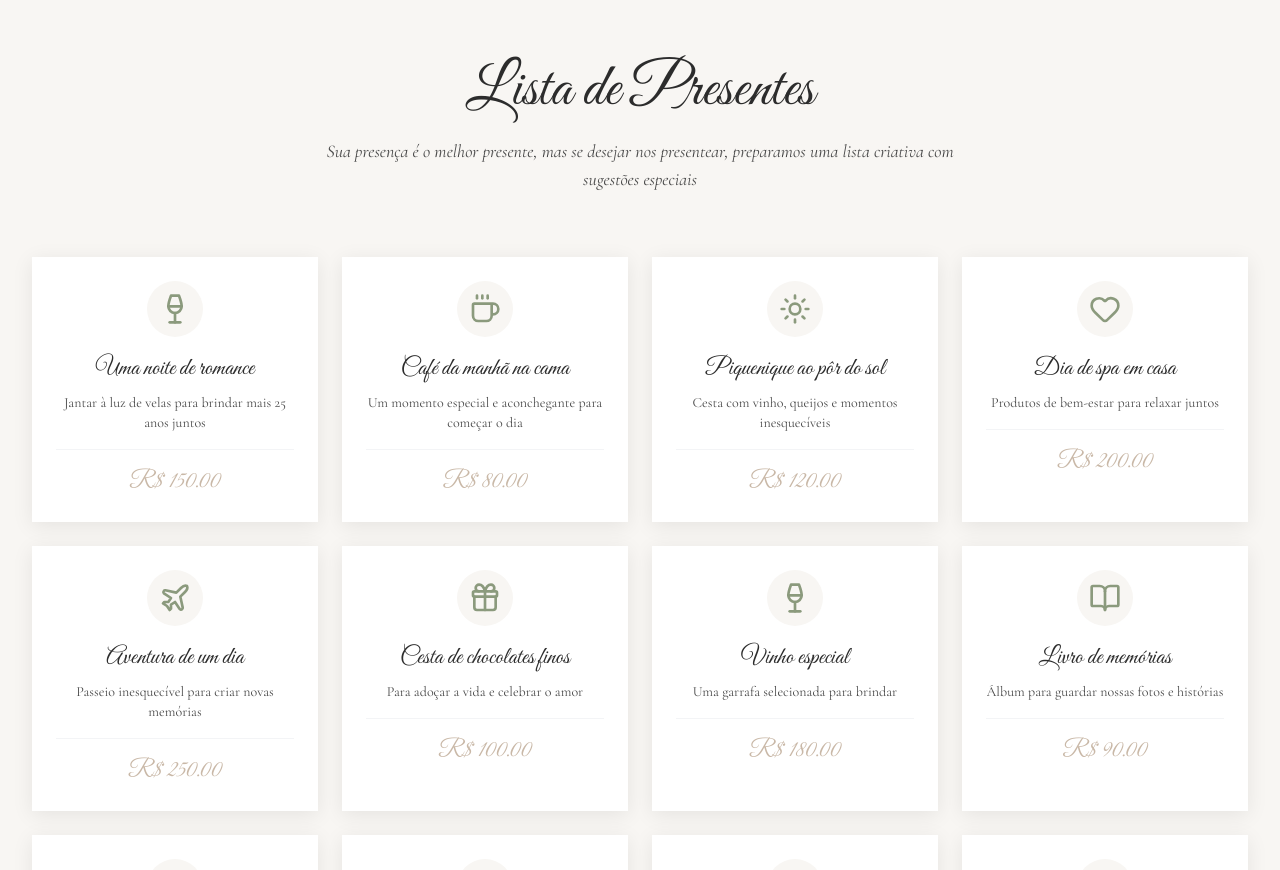
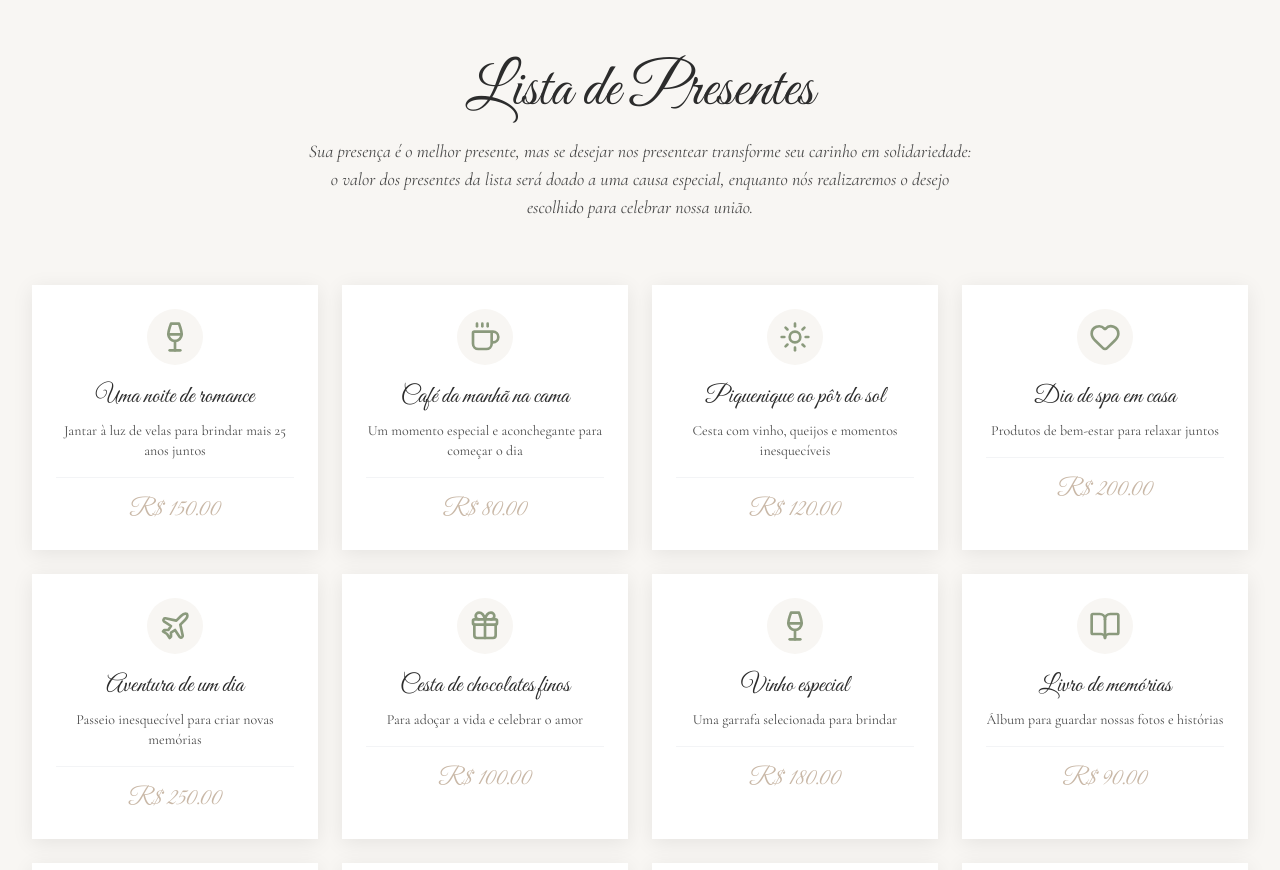
Before and after one commit to AdailtonMRO/BodasdePrata, a React (Vite) app: page / in a window 1280 px wide. Shown: the part 3700-4570 px from the top of the page. Built offline with nearby package versions, Linux system fonts and the light colour scheme.

Commit message:
txt lista rpesente

```diff
--- a/src/sections/GiftList.tsx
+++ b/src/sections/GiftList.tsx
@@ -154,8 +154,10 @@ export function GiftList() {
             Lista de Presentes
           </h2>
           <p className="font-serif text-lg text-light-text italic max-w-2xl mx-auto">
-            Sua presença é o melhor presente, mas se desejar nos presentear,
-            preparamos uma lista criativa com sugestões especiais
+            Sua presença é o melhor presente, mas se desejar nos presentear
+            transforme seu carinho em solidariedade: o valor dos presentes
+            da lista será doado a uma causa especial, enquanto nós realizaremos
+             o desejo escolhido para celebrar nossa união.
           </p>
         </div>
 
```
